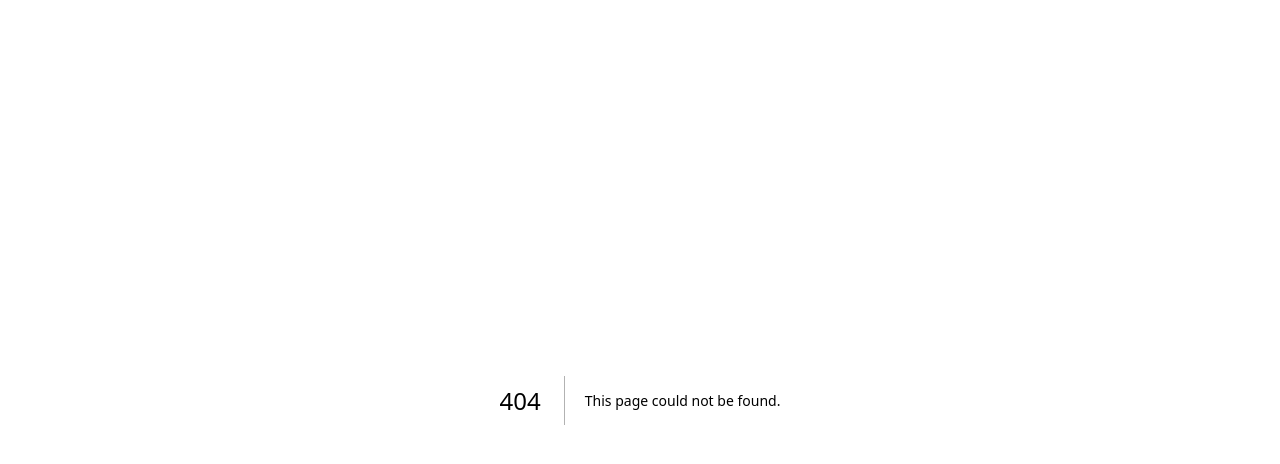
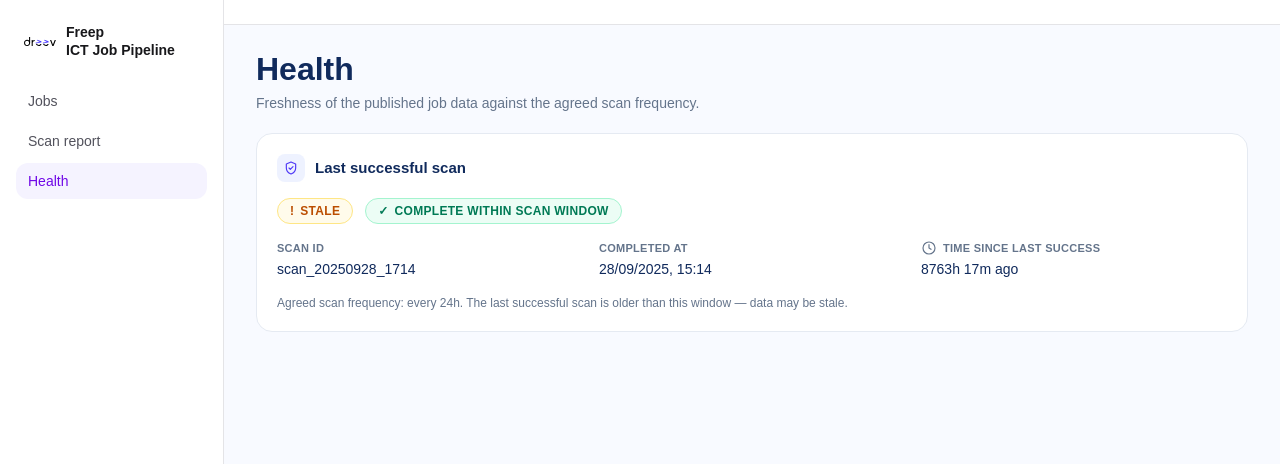
Before and after one commit to zakariaeyahya/freep-ict-job-pipeline, a Next.js app in the folder freep-ict-job-pipeline/: page /health in a window 1280 px wide. Before the commit this address had no page. Shown: the top 464 px of the page. Built offline with nearby package versions, Linux system fonts and the light colour scheme.

Commit message:
feat: implement HealthPage component with scan freshness display and agreed scan frequency

```diff
--- /dev/null
+++ b/freep-ict-job-pipeline/src/app/(app)/health/page.tsx
@@ -0,0 +1,90 @@
+import { getScans } from "@/lib/mock/scans";
+import { AGREED_SCAN_FREQUENCY_HOURS } from "@/lib/contracts/health";
+import { formatDateTime, formatDuration } from "@/lib/format";
+import { SectionHeader } from "@/components/layout/section-header";
+import { ScanStatusBadge } from "@/components/scans/scan-status-badge";
+import { ClockIcon, ShieldCheckIcon } from "@/components/icons";
+
+export default function HealthPage() {
+  const scans = getScans();
+  const lastSuccessfulScan = scans.find((scan) => scan.scan_status === "COMPLETE_WITHIN_SCAN_WINDOW") ?? null;
+
+  const now = new Date().toISOString();
+  const hoursSinceLastSuccess = lastSuccessfulScan
+    ? (Date.now() - new Date(lastSuccessfulScan.ended_at).getTime()) / (1000 * 60 * 60)
+    : null;
+
+  const isFresh = hoursSinceLastSuccess !== null && hoursSinceLastSuccess <= AGREED_SCAN_FREQUENCY_HOURS;
+
+  return (
+    <div className="flex flex-col gap-5">
+      <div>
+        <h1 className="text-[32px] font-bold leading-tight text-[#102A5C] dark:text-zinc-50">Health</h1>
+        <p className="mt-1 text-sm text-[#64748B] dark:text-zinc-400">
+          Freshness of the published job data against the agreed scan frequency.
+        </p>
+      </div>
+
+      <div className="rounded-2xl border border-[#E5EAF2] bg-white p-5 dark:border-zinc-800 dark:bg-zinc-900">
+        <SectionHeader icon={<ShieldCheckIcon />} title="Last successful scan" />
+
+        {lastSuccessfulScan ? (
+          <div className="mt-4 flex flex-col gap-4">
+            <div className="flex flex-wrap items-center gap-3">
+              <span
+                className={
+                  isFresh
+                    ? "inline-flex items-center gap-1.5 rounded-full border border-emerald-200 bg-emerald-50 px-3 py-1 text-xs font-semibold uppercase tracking-wide text-emerald-700 dark:border-emerald-500/30 dark:bg-emerald-500/10 dark:text-emerald-300"
+                    : "inline-flex items-center gap-1.5 rounded-full border border-amber-200 bg-amber-50 px-3 py-1 text-xs font-semibold uppercase tracking-wide text-amber-700 dark:border-amber-500/30 dark:bg-amber-500/10 dark:text-amber-300"
+                }
+              >
+                <span aria-hidden="true">{isFresh ? "✓" : "!"}</span>
+                {isFresh ? "Fresh" : "Stale"}
+              </span>
+              <ScanStatusBadge status={lastSuccessfulScan.scan_status} />
+            </div>
+
+            <dl className="grid grid-cols-1 gap-4 sm:grid-cols-3">
+              <div>
+                <dt className="text-[11px] font-semibold uppercase tracking-wide text-[#64748B] dark:text-zinc-400">
+                  Scan ID
+                </dt>
+                <dd className="mt-0.5 text-sm font-medium text-[#102A5C] dark:text-zinc-50">
+                  {lastSuccessfulScan.scan_id}
+                </dd>
+              </div>
+              <div>
+                <dt className="text-[11px] font-semibold uppercase tracking-wide text-[#64748B] dark:text-zinc-400">
+                  Completed at
+                </dt>
+                <dd className="mt-0.5 text-sm font-medium text-[#102A5C] dark:text-zinc-50">
+                  {formatDateTime(lastSuccessfulScan.ended_at)}
+                </dd>
+              </div>
+              <div>
+                <dt className="flex items-center gap-1.5 text-[11px] font-semibold uppercase tracking-wide text-[#64748B] dark:text-zinc-400">
+                  <ClockIcon />
+                  Time since last success
+                </dt>
+                <dd className="mt-0.5 text-sm font-medium text-[#102A5C] dark:text-zinc-50">
+                  {formatDuration(lastSuccessfulScan.ended_at, now)} ago
+                </dd>
+              </div>
+            </dl>
+
+            <p className="text-xs text-[#64748B] dark:text-zinc-400">
+              Agreed scan frequency: every {AGREED_SCAN_FREQUENCY_HOURS}h.{" "}
+              {isFresh
+                ? "The last successful scan is within this window."
+                : "The last successful scan is older than this window — data may be stale."}
+            </p>
+          </div>
+        ) : (
+          <p className="mt-4 text-sm text-[#64748B] dark:text-zinc-400">
+            No successful scan has been recorded yet.
+          </p>
+        )}
+      </div>
+    </div>
+  );
+}
--- a/freep-ict-job-pipeline/src/components/jobs/jobs-table.tsx
+++ b/freep-ict-job-pipeline/src/components/jobs/jobs-table.tsx
@@ -30,14 +30,17 @@ export function JobsTable({ jobs }: { jobs: JobRecord[] }) {
   const [search, setSearch] = useState("");
   const [status, setStatus] = useState<JobStatus | "all">("all");
   const [changeType, setChangeType] = useState<ChangeType | "all">("all");
+  const [changedSince, setChangedSince] = useState("");
   const [page, setPage] = useState(1);
 
   const filtered = useMemo(() => {
     const query = search.trim().toLowerCase();
+    const changedSinceMs = changedSince ? new Date(changedSince).getTime() : null;
 
     return jobs.filter((job) => {
       if (status !== "all" && job.publication.status !== status) return false;
       if (changeType !== "all" && job.change_type !== changeType) return false;
+      if (changedSinceMs !== null && new Date(job.version.last_seen_at).getTime() < changedSinceMs) return false;
 
       if (!query) return true;
 
@@ -52,7 +55,7 @@ export function JobsTable({ jobs }: { jobs: JobRecord[] }) {
 
       return haystack.includes(query);
     });
-  }, [jobs, search, status, changeType]);
+  }, [jobs, search, status, changeType, changedSince]);
 
   const pageCount = Math.max(1, Math.ceil(filtered.length / PAGE_SIZE));
   const currentPage = Math.min(page, pageCount);
@@ -116,6 +119,31 @@ export function JobsTable({ jobs }: { jobs: JobRecord[] }) {
               </option>
             ))}
           </select>
+        </div>
+
+        <div className="flex flex-col gap-1.5">
+          <label htmlFor="job-changed-since" className="text-sm font-medium text-zinc-700 dark:text-zinc-300">
+            Changed since
+          </label>
+          <div className="flex items-center gap-1.5">
+            <input
+              id="job-changed-since"
+              type="date"
+              value={changedSince}
+              onChange={(event) => updateFilter(setChangedSince)(event.target.value)}
+              className="rounded-2xl border border-zinc-200 bg-white px-4 py-2.5 text-sm text-zinc-900 outline-none focus-visible:border-violet-500 focus-visible:ring-2 focus-visible:ring-violet-500/30 dark:border-zinc-700 dark:bg-zinc-900 dark:text-zinc-50"
+            />
+            {changedSince ? (
+              <button
+                type="button"
+                onClick={() => updateFilter(setChangedSince)("")}
+                aria-label="Clear changed since filter"
+                className="flex h-9 w-9 shrink-0 items-center justify-center rounded-xl text-zinc-500 outline-none hover:bg-zinc-50 focus-visible:ring-2 focus-visible:ring-violet-500/30 dark:text-zinc-400 dark:hover:bg-zinc-800"
+              >
+                ×
+              </button>
+            ) : null}
+          </div>
         </div>
       </div>
 
--- /dev/null
+++ b/freep-ict-job-pipeline/src/lib/contracts/health.ts
@@ -0,0 +1,7 @@
+// Agreed scan frequency, per CLAUDE.md "Review UI > Health":
+// "last successful scan and freshness against the agreed frequency".
+//
+// No frequency is defined elsewhere in the contract yet; this is the
+// single source of truth until Dreev formalizes it (see brief §9.1 /
+// CLAUDE.md work order step 1, "Discovery report on Freep").
+export const AGREED_SCAN_FREQUENCY_HOURS = 24;
```
